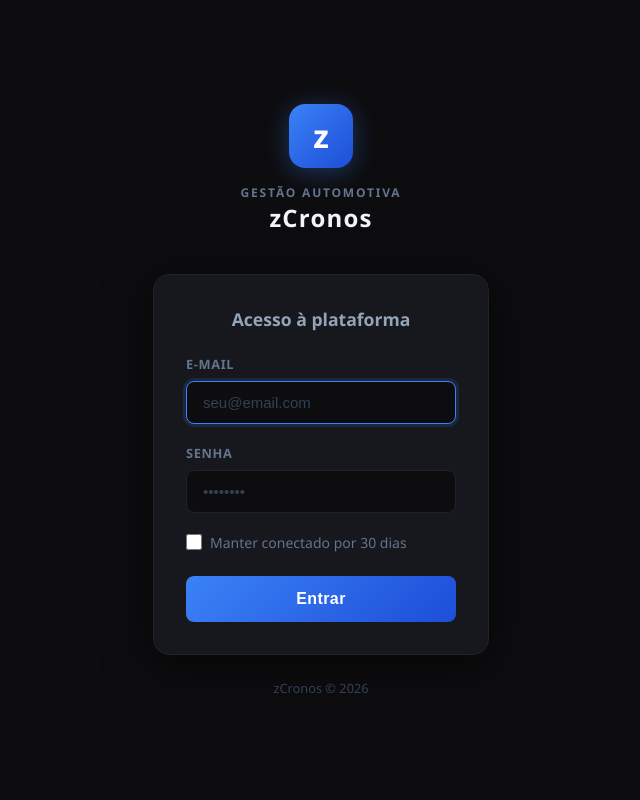
After one commit to devflisboa/zcronos, a Flask app: page /auth/login in a window 1280 px wide. The commit adds this page. Shown: the whole page, without its empty margins (319-959 px from the left). Run offline with Flask 3, Linux system fonts and the light colour scheme.

Commit message:
feat(fase-0): autenticação, CSRF e cookies seguros
- Flask-Login: @login_required em todas as 10 rotas existentes
- Flask-WTF CSRFProtect: token injetado via JS em todos os templates
- Flask-Bcrypt: hash seguro de senha no modelo User
- Flask-Limiter: rate limit de 10/min na rota de login
- config.py: SESSION_COOKIE_SECURE/HTTPONLY/SAMESITE, SECRET_KEY
  obrigatória via env (levanta RuntimeError se ausente)
- models.py: modelo User com set_password/check_password
- blueprints/auth/: rotas /auth/login e /auth/logout
- templates/auth/login.html: tela de login com tema automotivo escuro
- create_user.py: script para criar usuário inicial no servidor

Co-Authored-By: Claude Sonnet 4.6 <noreply@anthropic.com>

```diff
--- a/app.py
+++ b/app.py
@@ -1,10 +1,10 @@
-from datetime import date, timedelta
+from datetime import date, timedelta, datetime
 from flask import Flask
 from flask_apscheduler import APScheduler
 from sqlalchemy import text
 
 from config import config
-from extensions import db
+from extensions import db, login_manager, csrf, bcrypt, limiter
 
 scheduler = APScheduler()
 
@@ -88,16 +88,36 @@ def create_app(config_name='default'):
     app.config.from_object(config[config_name])
 
     db.init_app(app)
+    login_manager.init_app(app)
+    csrf.init_app(app)
+    bcrypt.init_app(app)
+    limiter.init_app(app)
+
+    login_manager.login_view = 'auth.login'
+    login_manager.login_message = 'Faça login para acessar essa página.'
+    login_manager.login_message_category = 'info'
+
+    @login_manager.user_loader
+    def load_user(user_id):
+        from models import User
+        return db.session.get(User, int(user_id))
+
+    @app.context_processor
+    def inject_now():
+        return {'now': datetime.utcnow()}
+
     app.config['SCHEDULER_API_ENABLED'] = True
     scheduler.init_app(app)
     scheduler.start()
 
+    from blueprints.auth.routes import auth_bp
     from blueprints.main.routes import main_bp
     from blueprints.abastecimento.routes import abastecimento_bp
     from blueprints.despesa.routes import despesa_bp
     from blueprints.uber.routes import uber_bp
     from blueprints.manutencao.routes import manutencao_bp
 
+    app.register_blueprint(auth_bp, url_prefix='/auth')
     app.register_blueprint(main_bp)
     app.register_blueprint(abastecimento_bp, url_prefix='/abastecimento')
     app.register_blueprint(despesa_bp, url_prefix='/despesa')
--- a/blueprints/abastecimento/routes.py
+++ b/blueprints/abastecimento/routes.py
@@ -1,4 +1,5 @@
 from flask import Blueprint, render_template, redirect, url_for, request, flash
+from flask_login import login_required
 from datetime import datetime
 from extensions import db
 from models import Abastecimento
@@ -7,11 +8,13 @@ abastecimento_bp = Blueprint('abastecimento', __name__)
 
 
 @abastecimento_bp.route('/cadastrar')
+@login_required
 def cadastrar_abastecimento():
     return render_template('cadastrar_abastecimento.html')
 
 
 @abastecimento_bp.route('/add', methods=['POST'])
+@login_required
 def add_abastecimento():
     try:
         novo = Abastecimento(
@@ -32,6 +35,7 @@ def add_abastecimento():
 
 
 @abastecimento_bp.route('/delete/<int:id>', methods=['POST'])
+@login_required
 def delete_abastecimento(id):
     abastecimento = db.session.get(Abastecimento, id)
     try:
--- /dev/null
+++ b/blueprints/auth/routes.py
@@ -0,0 +1,40 @@
+from datetime import datetime
+from flask import Blueprint, render_template, redirect, url_for, request, flash
+from flask_login import login_user, logout_user, login_required, current_user
+from extensions import db, limiter
+from models import User
+
+auth_bp = Blueprint('auth', __name__)
+
+
+@auth_bp.route('/login', methods=['GET', 'POST'])
+@limiter.limit("10/minute")
+def login():
+    if current_user.is_authenticated:
+        return redirect(url_for('main.index'))
+
+    if request.method == 'POST':
+        email = request.form.get('email', '').strip().lower()
+        senha = request.form.get('senha', '')
+        lembrar = request.form.get('lembrar') == 'on'
+
+        user = User.query.filter_by(email=email, ativo=True).first()
+
+        if user and user.check_password(senha):
+            user.last_login_at = datetime.utcnow()
+            db.session.commit()
+            login_user(user, remember=lembrar)
+            destino = request.args.get('next')
+            return redirect(destino or url_for('main.index'))
+
+        flash('E-mail ou senha incorretos.', 'danger')
+
+    return render_template('auth/login.html')
+
+
+@auth_bp.route('/logout')
+@login_required
+def logout():
+    logout_user()
+    flash('Sessão encerrada.', 'info')
+    return redirect(url_for('auth.login'))
--- a/blueprints/despesa/routes.py
+++ b/blueprints/despesa/routes.py
@@ -1,4 +1,5 @@
 from flask import Blueprint, render_template, redirect, url_for, request, flash
+from flask_login import login_required
 from datetime import datetime
 from extensions import db
 from models import Despesa, Categoria
@@ -7,12 +8,14 @@ despesa_bp = Blueprint('despesa', __name__)
 
 
 @despesa_bp.route('/cadastrar')
+@login_required
 def cadastrar_despesa():
     categorias = Categoria.query.all()
     return render_template('cadastrar_despesas.html', categorias=categorias)
 
 
 @despesa_bp.route('/add', methods=['POST'])
+@login_required
 def add_despesa():
     categoria_id = request.form.get('categoria_id')
     if not categoria_id:
@@ -41,6 +44,7 @@ def add_despesa():
 
 
 @despesa_bp.route('/delete/<int:id>', methods=['POST'])
+@login_required
 def delete_despesa(id):
     despesa = db.session.get(Despesa, id)
     try:
--- a/blueprints/main/routes.py
+++ b/blueprints/main/routes.py
@@ -1,5 +1,6 @@
 import json
 from flask import Blueprint, render_template, request, redirect, url_for, flash
+from flask_login import login_required
 from datetime import datetime
 from extensions import db
 from models import Despesa, Categoria, Abastecimento, Manutencao, Veiculo
@@ -9,6 +10,7 @@ main_bp = Blueprint('main', __name__)
 
 
 @main_bp.route('/')
+@login_required
 def index():
     data = get_dashboard_data()
     data['gastos_por_mes_json'] = json.dumps(data['gastos_por_mes'])
@@ -19,6 +21,7 @@ def index():
 
 
 @main_bp.route('/veiculo/editar', methods=['POST'])
+@login_required
 def editar_veiculo():
     veiculo = Veiculo.query.first()
     if not veiculo:
@@ -44,6 +47,7 @@ def editar_veiculo():
 
 
 @main_bp.route('/km/atualizar', methods=['POST'])
+@login_required
 def atualizar_km():
     veiculo = Veiculo.query.first()
     if veiculo:
--- a/blueprints/manutencao/routes.py
+++ b/blueprints/manutencao/routes.py
@@ -1,4 +1,5 @@
 from flask import Blueprint, redirect, url_for, request, flash
+from flask_login import login_required
 from datetime import datetime
 from extensions import db
 from models import Manutencao
@@ -7,6 +8,7 @@ manutencao_bp = Blueprint('manutencao', __name__)
 
 
 @manutencao_bp.route('/add', methods=['POST'])
+@login_required
 def add_manutencao():
     try:
         m = Manutencao(
@@ -32,6 +34,7 @@ def add_manutencao():
 
 
 @manutencao_bp.route('/concluir/<int:id>', methods=['POST'])
+@login_required
 def concluir_manutencao(id):
     m = db.session.get(Manutencao, id)
     if m:
@@ -46,6 +49,7 @@ def concluir_manutencao(id):
 
 
 @manutencao_bp.route('/delete/<int:id>', methods=['POST'])
+@login_required
 def delete_manutencao(id):
     m = db.session.get(Manutencao, id)
     if m:
--- a/blueprints/uber/routes.py
+++ b/blueprints/uber/routes.py
@@ -1,4 +1,5 @@
 from flask import Blueprint, render_template
+from flask_login import login_required
 from services.uber_corrida_service import get_estatisticas_corridas
 from services.uber_semanal_service import get_estatisticas_semanais
 
@@ -6,10 +7,12 @@ uber_bp = Blueprint('uber', __name__)
 
 
 @uber_bp.route('/estatisticas')
+@login_required
 def estatisticas():
     return render_template('estatistica.html', **get_estatisticas_corridas())
 
 
 @uber_bp.route('/estatistica_semanal')
+@login_required
 def estatistica_semanal():
     return render_template('estatistica_semanal.html', stats=get_estatisticas_semanais())
--- a/requirements.txt
+++ b/requirements.txt
@@ -9,3 +9,7 @@ Babel==2.16.0
 PyMySQL==1.1.1
 gunicorn==22.0.0
 cryptography==43.0.3
+Flask-Login==0.6.3
+Flask-WTF==1.2.1
+Flask-Bcrypt==1.0.1
+Flask-Limiter==3.8.0
--- /dev/null
+++ b/templates/auth/login.html
@@ -0,0 +1,210 @@
+<!DOCTYPE html>
+<html lang="pt-BR">
+<head>
+<meta charset="UTF-8">
+<meta name="viewport" content="width=device-width,initial-scale=1">
+<title>zCronos | Entrar</title>
+<link rel="icon" href="{{ url_for('static', filename='image/favicon.ico') }}" type="image/x-icon">
+<style>
+  *, *::before, *::after { box-sizing: border-box; margin: 0; padding: 0; }
+
+  body {
+    min-height: 100vh;
+    background: #0d0d0f;
+    display: flex;
+    align-items: center;
+    justify-content: center;
+    font-family: 'Segoe UI', system-ui, sans-serif;
+    color: #e2e8f0;
+  }
+
+  .login-wrap {
+    width: 100%;
+    max-width: 400px;
+    padding: 2rem;
+  }
+
+  .login-logo {
+    text-align: center;
+    margin-bottom: 2.5rem;
+  }
+
+  .login-logo-icon {
+    width: 64px;
+    height: 64px;
+    border-radius: 16px;
+    background: linear-gradient(135deg, #3b82f6, #1d4ed8);
+    display: inline-flex;
+    align-items: center;
+    justify-content: center;
+    font-size: 2rem;
+    font-weight: 800;
+    color: #fff;
+    margin-bottom: 1rem;
+    box-shadow: 0 4px 24px rgba(59,130,246,.35);
+  }
+
+  .login-logo-brand {
+    font-size: .75rem;
+    font-weight: 600;
+    letter-spacing: .15em;
+    text-transform: uppercase;
+    color: #64748b;
+  }
+
+  .login-logo-model {
+    font-size: 1.5rem;
+    font-weight: 800;
+    letter-spacing: .05em;
+    color: #f1f5f9;
+  }
+
+  .login-card {
+    background: #16181d;
+    border: 1px solid #1e2229;
+    border-radius: 16px;
+    padding: 2rem;
+    box-shadow: 0 8px 48px rgba(0,0,0,.6);
+  }
+
+  .login-card h2 {
+    font-size: 1.1rem;
+    font-weight: 600;
+    color: #94a3b8;
+    margin-bottom: 1.5rem;
+    text-align: center;
+  }
+
+  .alert {
+    padding: .75rem 1rem;
+    border-radius: 8px;
+    font-size: .875rem;
+    margin-bottom: 1rem;
+  }
+  .alert-danger { background: rgba(220,38,38,.15); border: 1px solid rgba(220,38,38,.3); color: #fca5a5; }
+  .alert-info   { background: rgba(59,130,246,.12); border: 1px solid rgba(59,130,246,.25); color: #93c5fd; }
+
+  .form-group {
+    margin-bottom: 1.25rem;
+  }
+
+  .form-group label {
+    display: block;
+    font-size: .8rem;
+    font-weight: 600;
+    letter-spacing: .05em;
+    text-transform: uppercase;
+    color: #64748b;
+    margin-bottom: .5rem;
+  }
+
+  .form-group input {
+    width: 100%;
+    padding: .75rem 1rem;
+    background: #0d0d0f;
+    border: 1px solid #1e2229;
+    border-radius: 8px;
+    color: #e2e8f0;
+    font-size: .9375rem;
+    transition: border-color .15s;
+    outline: none;
+  }
+
+  .form-group input:focus {
+    border-color: #3b82f6;
+    box-shadow: 0 0 0 3px rgba(59,130,246,.15);
+  }
+
+  .form-group input::placeholder { color: #334155; }
+
+  .form-check {
+    display: flex;
+    align-items: center;
+    gap: .5rem;
+    margin-bottom: 1.5rem;
+  }
+
+  .form-check input[type="checkbox"] {
+    width: 16px;
+    height: 16px;
+    accent-color: #3b82f6;
+    cursor: pointer;
+  }
+
+  .form-check label {
+    font-size: .875rem;
+    color: #64748b;
+    cursor: pointer;
+  }
+
+  .btn-login {
+    width: 100%;
+    padding: .875rem;
+    background: linear-gradient(135deg, #3b82f6, #1d4ed8);
+    border: none;
+    border-radius: 8px;
+    color: #fff;
+    font-size: 1rem;
+    font-weight: 700;
+    letter-spacing: .025em;
+    cursor: pointer;
+    transition: opacity .15s, transform .1s;
+  }
+
+  .btn-login:hover { opacity: .9; }
+  .btn-login:active { transform: scale(.98); }
+
+  .login-footer {
+    text-align: center;
+    margin-top: 1.5rem;
+    font-size: .8rem;
+    color: #334155;
+  }
+</style>
+</head>
+<body>
+
+<div class="login-wrap">
+  <div class="login-logo">
+    <div class="login-logo-icon">z</div>
+    <div class="login-logo-brand">Gestão Automotiva</div>
+    <div class="login-logo-model">zCronos</div>
+  </div>
+
+  <div class="login-card">
+    <h2>Acesso à plataforma</h2>
+
+    {% with messages = get_flashed_messages(with_categories=true) %}
+      {% for cat, msg in messages %}
+        <div class="alert alert-{{ cat }}">{{ msg }}</div>
+      {% endfor %}
+    {% endwith %}
+
+    <form method="POST" action="{{ url_for('auth.login') }}">
+      <input type="hidden" name="csrf_token" value="{{ csrf_token() }}">
+
+      <div class="form-group">
+        <label for="email">E-mail</label>
+        <input type="email" id="email" name="email" placeholder="seu@email.com"
+               value="{{ request.form.get('email', '') }}" required autofocus>
+      </div>
+
+      <div class="form-group">
+        <label for="senha">Senha</label>
+        <input type="password" id="senha" name="senha" placeholder="••••••••" required>
+      </div>
+
+      <div class="form-check">
+        <input type="checkbox" id="lembrar" name="lembrar">
+        <label for="lembrar">Manter conectado por 30 dias</label>
+      </div>
+
+      <button type="submit" class="btn-login">Entrar</button>
+    </form>
+  </div>
+
+  <div class="login-footer">zCronos &copy; {{ now.year }}</div>
+</div>
+
+</body>
+</html>
--- a/templates/cadastrar_abastecimento.html
+++ b/templates/cadastrar_abastecimento.html
@@ -8,6 +8,7 @@
     <link href="https://stackpath.bootstrapcdn.com/bootstrap/4.5.2/css/bootstrap.min.css" rel="stylesheet">
     <link rel="icon" href="{{ url_for('static', filename='image/favicon.ico') }}" type="image/x-icon">
     <link rel="stylesheet" href="{{ url_for('static', filename='css/style.css') }}">
+    <meta name="csrf-token" content="{{ csrf_token() }}">
 </head>
 
 <body>
@@ -62,6 +63,9 @@
 
     <script src="https://code.jquery.com/jquery-3.5.1.min.js"></script>
     <script src="https://stackpath.bootstrapcdn.com/bootstrap/4.5.2/js/bootstrap.min.js"></script>
+    <script>
+    (function(){var t=document.querySelector('meta[name="csrf-token"]');if(!t)return;document.querySelectorAll('form').forEach(function(f){if(f.method.toLowerCase()!=='post')return;var i=document.createElement('input');i.type='hidden';i.name='csrf_token';i.value=t.content;f.appendChild(i);});})();
+    </script>
 </body>
 
 </html>
--- a/templates/cadastrar_despesas.html
+++ b/templates/cadastrar_despesas.html
@@ -8,6 +8,7 @@
     <link href="https://stackpath.bootstrapcdn.com/bootstrap/4.5.2/css/bootstrap.min.css" rel="stylesheet">
     <link rel="icon" href="{{ url_for('static', filename='image/favicon.ico') }}" type="image/x-icon">
     <link rel="stylesheet" href="{{ url_for('static', filename='css/style.css') }}">
+    <meta name="csrf-token" content="{{ csrf_token() }}">
 </head>
 
 <body>
@@ -59,6 +60,9 @@
 
     <script src="https://code.jquery.com/jquery-3.5.1.min.js"></script>
     <script src="https://stackpath.bootstrapcdn.com/bootstrap/4.5.2/js/bootstrap.min.js"></script>
+    <script>
+    (function(){var t=document.querySelector('meta[name="csrf-token"]');if(!t)return;document.querySelectorAll('form').forEach(function(f){if(f.method.toLowerCase()!=='post')return;var i=document.createElement('input');i.type='hidden';i.name='csrf_token';i.value=t.content;f.appendChild(i);});})();
+    </script>
 </body>
 
 </html>
--- a/templates/estatistica.html
+++ b/templates/estatistica.html
@@ -9,6 +9,7 @@
     <link rel="icon" href="{{ url_for('static', filename='image/favicon.ico') }}" type="image/x-icon">
     <!--<link rel="stylesheet" href="{{ url_for('static', filename='css/style.css') }}">-->
     <link rel="stylesheet" href="https://cdn.datatables.net/1.11.3/css/dataTables.bootstrap4.min.css">
+    <meta name="csrf-token" content="{{ csrf_token() }}">
 </head>
 
 <body>
--- a/templates/estatistica_semanal.html
+++ b/templates/estatistica_semanal.html
@@ -8,6 +8,7 @@
     <link rel="icon" href="{{ url_for('static', filename='image/favicon.ico') }}" type="image/x-icon">
     <link rel="stylesheet" href="{{ url_for('static', filename='css/style.css') }}">
     <link rel="stylesheet" href="https://cdn.datatables.net/1.11.3/css/dataTables.bootstrap4.min.css">
+    <meta name="csrf-token" content="{{ csrf_token() }}">
 </head>
 <body>
     <div class="container my-5">
```
Also changed, not shown: config.py (+30 -14 lines), create_user.py (added, +32 -0 lines), extensions.py (+9 -0 lines), models.py (+22 -1 lines), templates/index.html (+18 -0 lines), blueprints/auth/__init__.py (added).
